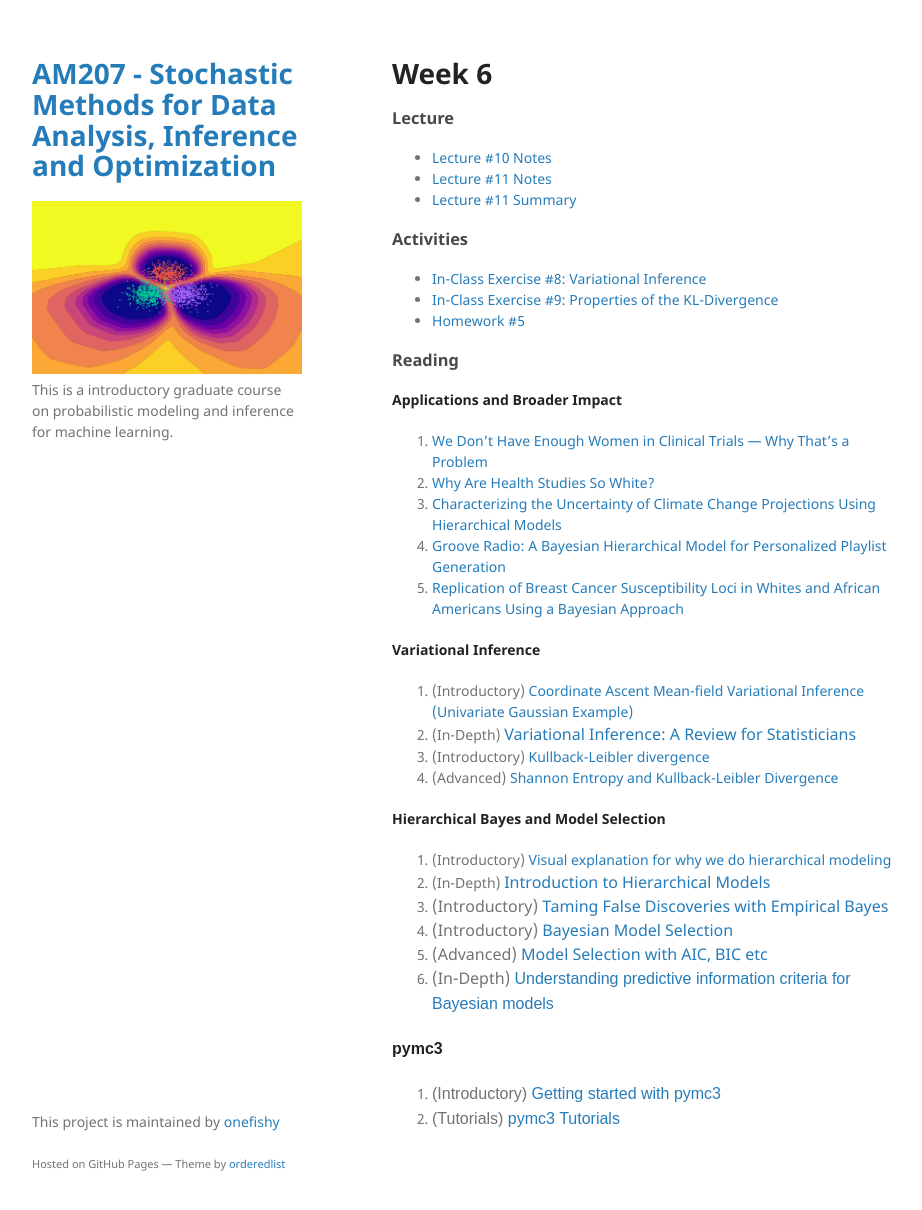
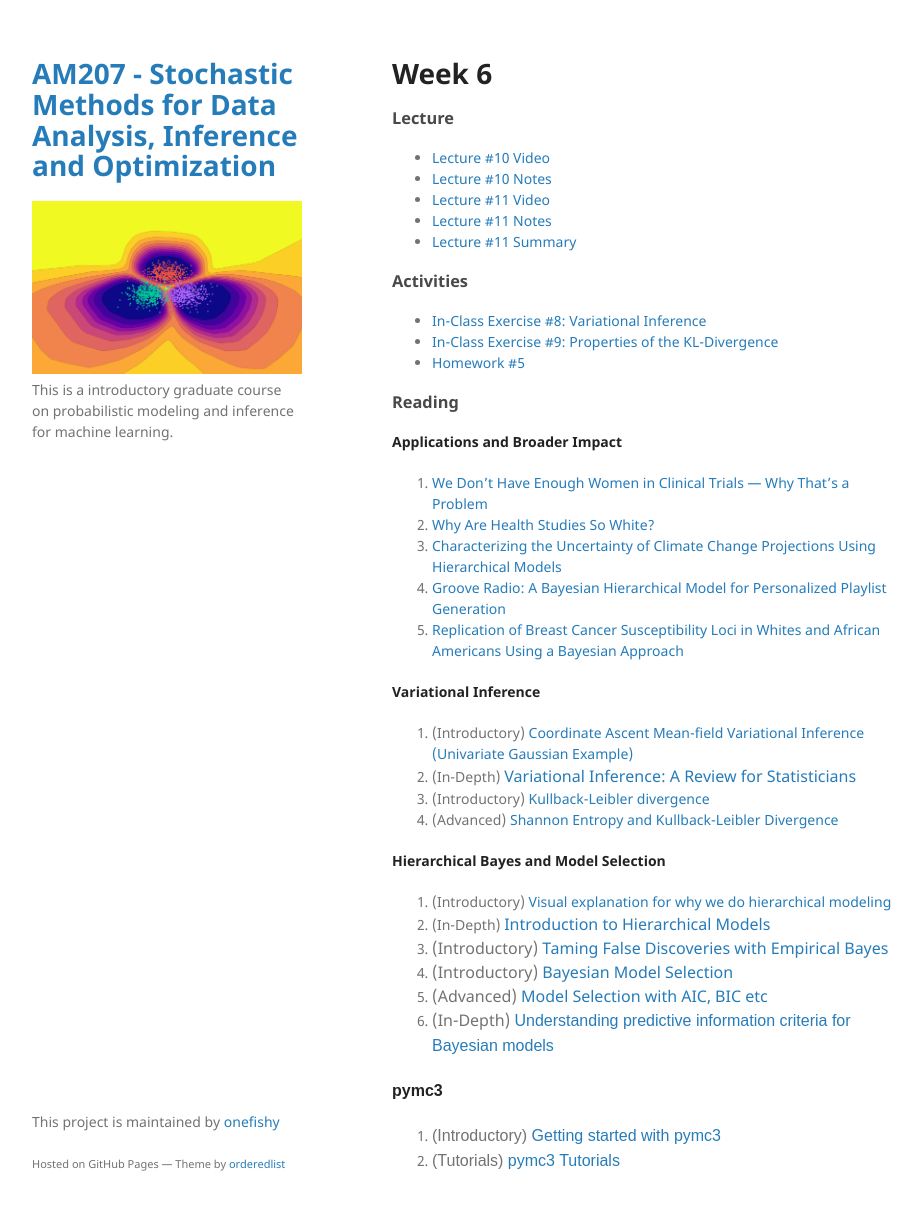
Before and after one commit to onefishy/am207, a Jekyll site: the page built from week6.md, in a window 1280 px wide and 1243 px high. Shown: the top 1210 px of the window, without its empty margins (178-1100 px from the left). Built offline with Jekyll 4.4.1, drawn with Linux system fonts in a browser that asks for light colours; our own code applies the rules of GitHub Pages for plain Markdown files.

Commit message:
Update week6.md

```diff
--- a/week6.md
+++ b/week6.md
@@ -1,14 +1,16 @@
 # Week 6
 
 ### Lecture
-- [Lecture #10 Notes](./Lectures/lecture_10_notes.ipynb)
-- [Lecture #11 Notes](./Lectures/lecture_11_notes.ipynb)
-- [Lecture #11 Summary](./Lectures/lecture_11_summary.ipynb)
+- [Lecture #10 Video](https://youtu.be/uUF1e7hTFq8)
+- [Lecture #10 Notes](https://github.com/onefishy/am207/blob/master/Lectures/lecture_10_notes.ipynb)
+- [Lecture #11 Video](https://youtu.be/asgSnGXf3YI)
+- [Lecture #11 Notes](https://github.com/onefishy/am207/blob/master/Lectures/lecture_11_notes.ipynb)
+- [Lecture #11 Summary](https://github.com/onefishy/am207/blob/master/Lectures/lecture_11_summary.ipynb)
 
 ### Activities
 - [In-Class Exercise #8: Variational Inference](https://deepnote.com/project/AM207Fall202110-variational-inference-FyFuEW0ZSnqpt6N0zcLSXg/%2FIn-Class%20Exercises%2F10_variational_inference.ipynb)
 - [In-Class Exercise #9: Properties of the KL-Divergence](https://deepnote.com/project/AM207Fall202111-properties-of-kl-02rqK2uiRvCOoGO3pZX9AQ/%2FIn-Class%20Exercises%2F11_properties_of_kl.ipynb)
-- [Homework #5](./HW/AM207_HW5.ipynb)
+- [Homework #5](https://github.com/onefishy/am207/blob/master/HW/AM207_HW5.ipynb)
 
 ### Reading
 <p><strong>Applications and Broader Impact</strong></p>
```
